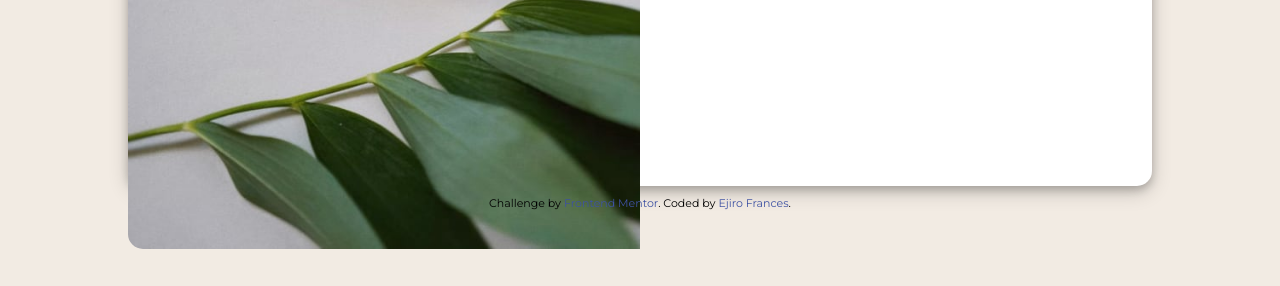
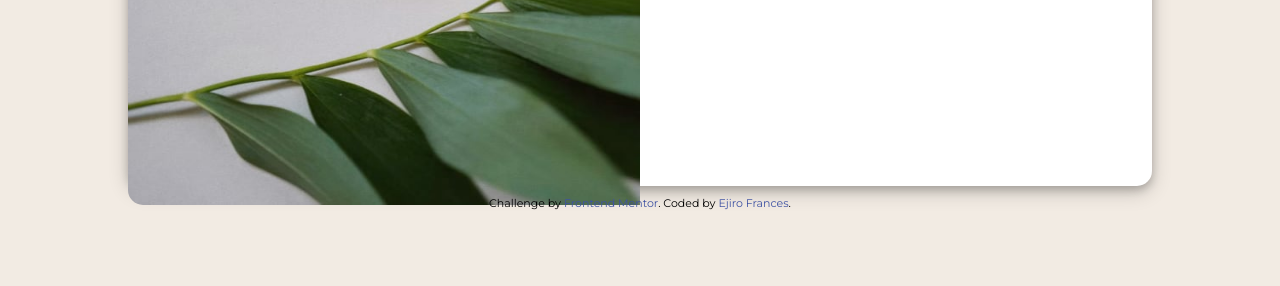
Before and after one commit to Ejiro-Frances/product-preview-card, a plain HTML site: page index.html in a window 1280 px wide. Shown: the part 530-816 px from the top of the page. Drawn offline with Linux system fonts and the light colour scheme.

Commit message:
updated responsiveness

```diff
--- a/asset/css/style.css
+++ b/asset/css/style.css
@@ -142,12 +142,12 @@ Media Queries
   }
   .img-container {
     min-width: 50%;
-    max-height: auto;
   }
   main .img-container .desktop-image {
     visibility: visible;
     min-width: 100%;
     max-height: 100%;
+    max-height: 68rem;
     border-top-left-radius: 1.5rem;
     border-bottom-left-radius: 1.5rem;
   }
```
